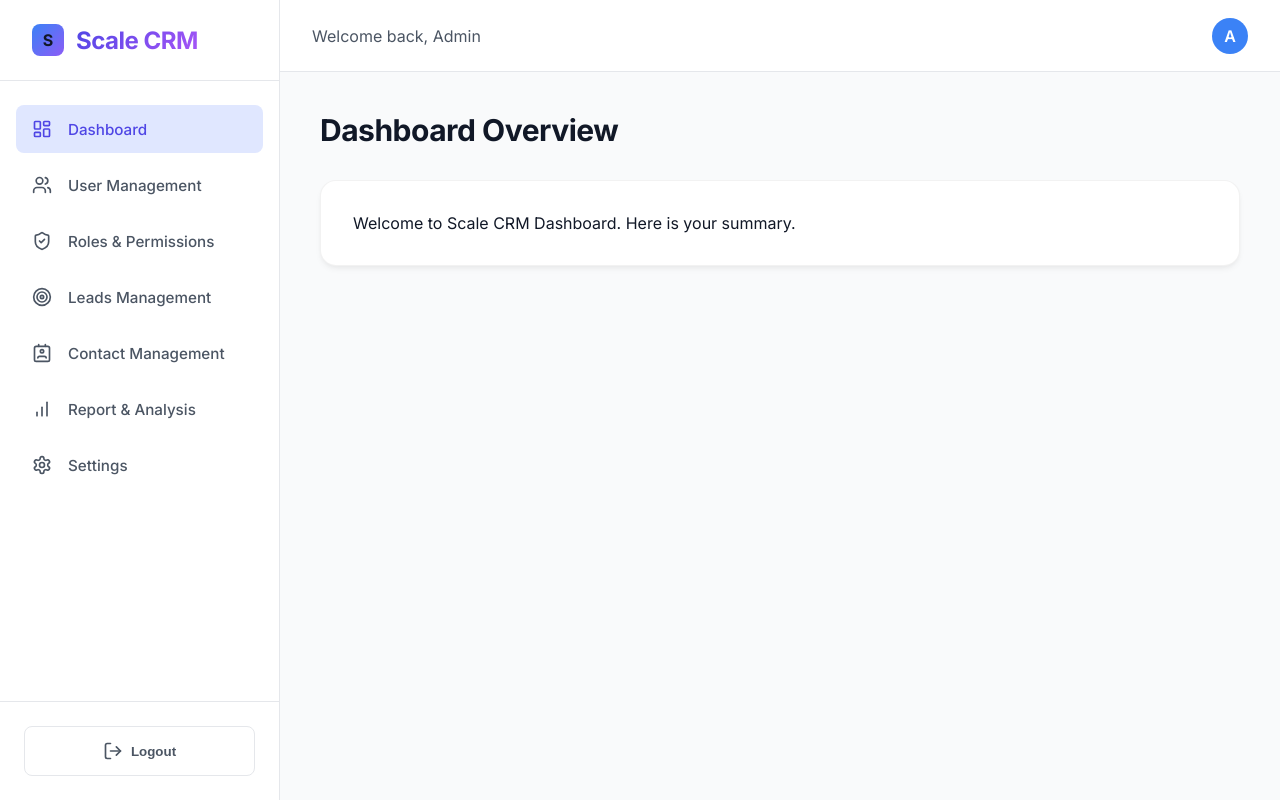
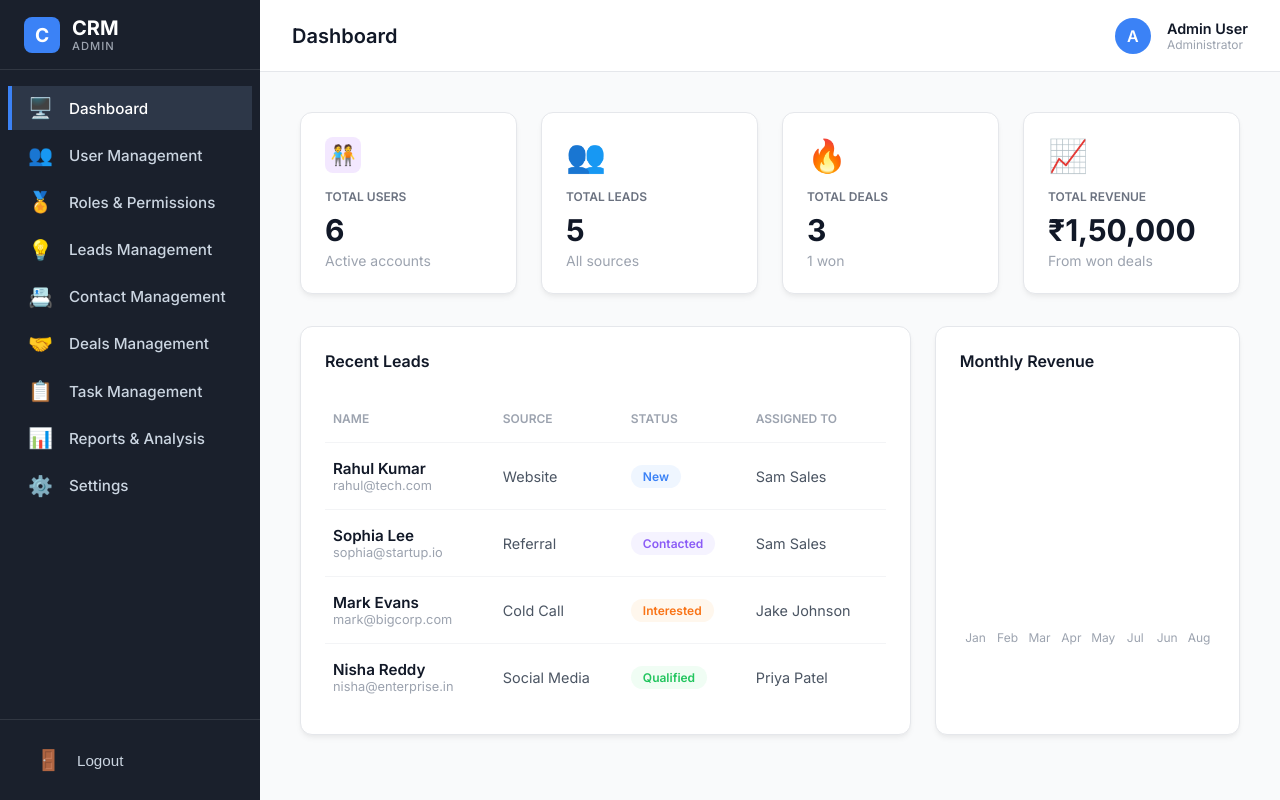
Before and after one commit to RgreenKumar/CRM, a React (Vite) app in the folder frontend/: page /dashboard in a window 1280 px wide. Built offline with nearby package versions, Linux system fonts and the light colour scheme.

Commit message:
Update dashboard UI: fix sidebar scrolling and static layout

```diff
--- a/frontend/src/index.css
+++ b/frontend/src/index.css
@@ -268,63 +268,72 @@ body {
 }
 
 .sidebar {
-  width: 280px;
-  background-color: var(--bg-surface);
-  border-right: 1px solid var(--border-color);
+  width: 260px;
+  min-width: 260px;
+  flex-shrink: 0;
+  background-color: #1a202c;
   display: flex;
   flex-direction: column;
-  transition: var(--transition-smooth);
   z-index: 10;
 }
 
 .sidebar-header {
-  padding: 1.5rem 2rem;
+  padding: 1rem 1.5rem;
   display: flex;
   align-items: center;
   gap: 0.75rem;
-  border-bottom: 1px solid var(--border-color);
+  border-bottom: 1px solid rgba(255,255,255,0.1);
 }
 
 .sidebar-header h1 {
-  font-size: 1.5rem;
+  font-size: 1.25rem;
   font-weight: 800;
-  background: linear-gradient(135deg, var(--accent-primary), #a855f7);
-  -webkit-background-clip: text;
-  background-clip: text;
-  color: transparent;
-  letter-spacing: -0.5px;
+  color: white;
+  margin: 0;
+  display: flex;
+  flex-direction: column;
+  line-height: 1.2;
+}
+
+.sidebar-header h1 span {
+  font-size: 0.7rem;
+  font-weight: 500;
+  color: #9ca3af;
+  letter-spacing: 1px;
 }
 
 .sidebar-nav {
-  padding: 1.5rem 1rem;
+  padding: 1rem 0.5rem;
   flex: 1;
-  overflow-y: auto;
+  overflow: hidden;
   display: flex;
   flex-direction: column;
-  gap: 0.5rem;
+  gap: 0.25rem;
 }
 
 .nav-item {
   display: flex;
   align-items: center;
-  padding: 0.875rem 1rem;
-  color: var(--text-secondary);
+  padding: 0.6rem 1rem;
+  color: #cbd5e1;
   text-decoration: none;
   gap: 1rem;
-  border-radius: var(--radius-md);
   transition: var(--transition-smooth);
   font-weight: 500;
   font-size: 0.95rem;
+  border-left: 4px solid transparent;
 }
 
 .nav-item:hover {
-  background-color: var(--bg-surface-hover);
-  color: var(--text-primary);
+  background-color: #2d3748;
+  color: white;
+  border-left: 4px solid #3b82f6;
 }
 
 .nav-item.active {
-  background-color: var(--accent-light);
-  color: var(--accent-primary);
+  background-color: #2d3748;
+  color: white;
+  border-left: 4px solid #3b82f6;
 }
 
 .nav-item svg {
@@ -333,30 +342,30 @@ body {
 }
 
 .sidebar-footer {
-  padding: 1.5rem;
-  border-top: 1px solid var(--border-color);
+  padding: 1rem;
+  border-top: 1px solid rgba(255,255,255,0.1);
 }
 
 .btn-logout {
   width: 100%;
-  padding: 0.875rem;
+  padding: 0.75rem 1rem;
   background: transparent;
-  border: 1px solid var(--border-color);
-  color: var(--text-secondary);
-  border-radius: var(--radius-md);
+  border: none;
+  color: #cbd5e1;
   cursor: pointer;
   display: flex;
   align-items: center;
-  justify-content: center;
-  gap: 0.5rem;
-  font-weight: 600;
+  gap: 1rem;
+  font-weight: 500;
+  font-size: 0.95rem;
   transition: var(--transition-smooth);
+  border-left: 4px solid transparent;
 }
 
 .btn-logout:hover {
-  background-color: #fee2e2;
-  color: var(--error-color);
-  border-color: #fca5a5;
+  background-color: #ef4444;
+  color: white;
+  border-left: 4px solid #b91c1c;
 }
 
 .main-content {
@@ -402,3 +411,181 @@ body {
 .card:hover {
   box-shadow: var(--shadow-lg);
 }
+
+/* -----------------------------
+   DASHBOARD SPECIFIC CONTENT
+----------------------------- */
+.dashboard-stats {
+  display: grid;
+  grid-template-columns: repeat(4, 1fr);
+  gap: 1.5rem;
+  margin-bottom: 2rem;
+}
+
+.stat-card {
+  background-color: white;
+  border-radius: 12px;
+  padding: 1.5rem;
+  box-shadow: 0 4px 6px -1px rgba(0, 0, 0, 0.05), 0 2px 4px -1px rgba(0, 0, 0, 0.03);
+  border: 1px solid #e5e7eb;
+}
+
+.stat-icon {
+  width: 48px;
+  height: 48px;
+  border-radius: 12px;
+  display: flex;
+  align-items: center;
+  justify-content: center;
+  margin-bottom: 1rem;
+}
+
+.stat-label {
+  font-size: 0.75rem;
+  text-transform: uppercase;
+  font-weight: 600;
+  color: #6b7280;
+  margin-bottom: 0.5rem;
+}
+
+.stat-value {
+  font-size: 1.875rem;
+  font-weight: 700;
+  color: #111827;
+  margin-bottom: 0.25rem;
+}
+
+.stat-subtext {
+  font-size: 0.875rem;
+  color: #9ca3af;
+}
+
+.dashboard-main-grid {
+  display: grid;
+  grid-template-columns: 2fr 1fr;
+  gap: 1.5rem;
+}
+
+.dashboard-panel {
+  background-color: white;
+  border-radius: 12px;
+  padding: 1.5rem;
+  box-shadow: 0 4px 6px -1px rgba(0, 0, 0, 0.05), 0 2px 4px -1px rgba(0, 0, 0, 0.03);
+  border: 1px solid #e5e7eb;
+}
+
+.panel-title {
+  font-size: 1rem;
+  font-weight: 600;
+  color: #111827;
+  margin-bottom: 1.5rem;
+}
+
+/* Leads Table */
+.leads-table {
+  width: 100%;
+  border-collapse: collapse;
+}
+
+.leads-table th {
+  text-align: left;
+  padding: 1rem 0.5rem;
+  font-size: 0.75rem;
+  text-transform: uppercase;
+  font-weight: 600;
+  color: #9ca3af;
+  border-bottom: 1px solid #f3f4f6;
+}
+
+.leads-table td {
+  padding: 1rem 0.5rem;
+  border-bottom: 1px solid #f3f4f6;
+  vertical-align: middle;
+}
+
+.leads-table tr:last-child td {
+  border-bottom: none;
+}
+
+.lead-name {
+  font-weight: 600;
+  color: #111827;
+  font-size: 0.95rem;
+}
+
+.lead-email {
+  font-size: 0.8rem;
+  color: #9ca3af;
+}
+
+.lead-source {
+  font-size: 0.9rem;
+  color: #4b5563;
+}
+
+.lead-assignee {
+  font-size: 0.9rem;
+  color: #4b5563;
+}
+
+/* Status Badges */
+.status-badge {
+  padding: 0.25rem 0.75rem;
+  border-radius: 9999px;
+  font-size: 0.75rem;
+  font-weight: 600;
+  display: inline-block;
+}
+
+.status-new {
+  background-color: #eff6ff;
+  color: #3b82f6;
+}
+
+.status-contacted {
+  background-color: #f5f3ff;
+  color: #8b5cf6;
+}
+
+.status-interested {
+  background-color: #fff7ed;
+  color: #f97316;
+}
+
+.status-qualified {
+  background-color: #f0fdf4;
+  color: #22c55e;
+}
+
+/* Chart */
+.chart-container {
+  display: flex;
+  align-items: flex-end;
+  justify-content: space-between;
+  height: 250px;
+  padding-top: 1rem;
+}
+
+.chart-bar-group {
+  display: flex;
+  flex-direction: column;
+  align-items: center;
+  gap: 0.5rem;
+  width: 100%;
+}
+
+.chart-bar {
+  width: 24px;
+  background-color: #93c5fd;
+  border-radius: 4px 4px 0 0;
+  transition: var(--transition-smooth);
+}
+
+.chart-bar:hover {
+  background-color: #3b82f6;
+}
+
+.chart-label {
+  font-size: 0.75rem;
+  color: #9ca3af;
+}
--- a/frontend/src/pages/Dashboard.jsx
+++ b/frontend/src/pages/Dashboard.jsx
@@ -1,22 +1,113 @@
 import { useState } from 'react';
 import { Routes, Route, Link, useNavigate, useLocation } from 'react-router-dom';
-import {
-  LayoutDashboard,
-  Users,
-  ShieldCheck,
-  Target,
-  Contact,
-  BarChart,
-  Settings,
-  LogOut
-} from 'lucide-react';
 
-const DashboardOverview = () => (
-  <div>
-    <h2 className="page-title">Dashboard Overview</h2>
-    <div className="card">Welcome to Scale CRM Dashboard. Here is your summary.</div>
-  </div>
-);
+const DashboardOverview = () => {
+  const recentLeads = [
+    { name: 'Rahul Kumar', email: 'rahul@tech.com', source: 'Website', status: 'New', statusClass: 'status-new', assignee: 'Sam Sales' },
+    { name: 'Sophia Lee', email: 'sophia@startup.io', source: 'Referral', status: 'Contacted', statusClass: 'status-contacted', assignee: 'Sam Sales' },
+    { name: 'Mark Evans', email: 'mark@bigcorp.com', source: 'Cold Call', status: 'Interested', statusClass: 'status-interested', assignee: 'Jake Johnson' },
+    { name: 'Nisha Reddy', email: 'nisha@enterprise.in', source: 'Social Media', status: 'Qualified', statusClass: 'status-qualified', assignee: 'Priya Patel' },
+  ];
+
+  const revenueData = [
+    { month: 'Jan', height: '40%' },
+    { month: 'Feb', height: '60%' },
+    { month: 'Mar', height: '55%' },
+    { month: 'Apr', height: '70%' },
+    { month: 'May', height: '80%' },
+    { month: 'Jul', height: '55%' },
+    { month: 'Jun', height: '85%' },
+    { month: 'Aug', height: '100%' },
+  ];
+
+  return (
+    <div>
+      <div className="dashboard-stats">
+        <div className="stat-card">
+          <div style={{ marginBottom: '1rem' }}>
+            <div style={{ width: '36px', height: '36px', background: '#f3e8ff', borderRadius: '8px', display: 'flex', alignItems: 'center', justifyContent: 'center', fontSize: '20px' }}>
+              🧑‍🤝‍🧑
+            </div>
+          </div>
+          <div className="stat-label">Total Users</div>
+          <div className="stat-value">6</div>
+          <div className="stat-subtext">Active accounts</div>
+        </div>
+        <div className="stat-card">
+          <div style={{ marginBottom: '1rem', height: '36px', display: 'flex', alignItems: 'center', fontSize: '32px' }}>
+            👥
+          </div>
+          <div className="stat-label">Total Leads</div>
+          <div className="stat-value">5</div>
+          <div className="stat-subtext">All sources</div>
+        </div>
+        <div className="stat-card">
+          <div style={{ marginBottom: '1rem', height: '36px', display: 'flex', alignItems: 'center', fontSize: '32px' }}>
+            🔥
+          </div>
+          <div className="stat-label">Total Deals</div>
+          <div className="stat-value">3</div>
+          <div className="stat-subtext">1 won</div>
+        </div>
+        <div className="stat-card">
+          <div style={{ marginBottom: '1rem', height: '36px', display: 'flex', alignItems: 'center', fontSize: '32px' }}>
+            📈
+          </div>
+          <div className="stat-label">Total Revenue</div>
+          <div className="stat-value">₹1,50,000</div>
+          <div className="stat-subtext">From won deals</div>
+        </div>
+      </div>
+
+      <div className="dashboard-main-grid">
+        <div className="dashboard-panel">
+          <h3 className="panel-title">Recent Leads</h3>
+          <table className="leads-table">
+            <thead>
+              <tr>
+                <th>Name</th>
+                <th>Source</th>
+                <th>Status</th>
+                <th>Assigned To</th>
+              </tr>
+            </thead>
+            <tbody>
+              {recentLeads.map((lead, index) => (
+                <tr key={index}>
+                  <td>
+                    <div className="lead-name">{lead.name}</div>
+                    <div className="lead-email">{lead.email}</div>
+                  </td>
+                  <td>
+                    <div className="lead-source">{lead.source}</div>
+                  </td>
+                  <td>
+                    <span className={`status-badge ${lead.statusClass}`}>{lead.status}</span>
+                  </td>
+                  <td>
+                    <div className="lead-assignee">{lead.assignee}</div>
+                  </td>
+                </tr>
+              ))}
+            </tbody>
+          </table>
+        </div>
+
+        <div className="dashboard-panel">
+          <h3 className="panel-title">Monthly Revenue</h3>
+          <div className="chart-container">
+            {revenueData.map((data, index) => (
+              <div key={index} className="chart-bar-group">
+                <div className="chart-bar" style={{ height: data.height }}></div>
+                <div className="chart-label">{data.month}</div>
+              </div>
+            ))}
+          </div>
+        </div>
+      </div>
+    </div>
+  );
+};
 
 const UserManagement = () => (
   <div>
@@ -46,9 +137,23 @@ const ContactManagement = () => (
   </div>
 );
 
+const DealsManagement = () => (
+  <div>
+    <h2 className="page-title">Deals Management</h2>
+    <div className="card">Manage and track your deals.</div>
+  </div>
+);
+
+const TaskManagement = () => (
+  <div>
+    <h2 className="page-title">Task Management</h2>
+    <div className="card">Organize your daily tasks.</div>
+  </div>
+);
+
 const ReportAnalysis = () => (
   <div>
-    <h2 className="page-title">Report & Analysis</h2>
+    <h2 className="page-title">Reports & Analysis</h2>
     <div className="card">View detailed reports and analytics.</div>
   </div>
 );
@@ -69,21 +174,25 @@ const Dashboard = () => {
   };
 
   const navItems = [
-    { path: '/dashboard', label: 'Dashboard', icon: LayoutDashboard },
-    { path: '/dashboard/users', label: 'User Management', icon: Users },
-    { path: '/dashboard/roles', label: 'Roles & Permissions', icon: ShieldCheck },
-    { path: '/dashboard/leads', label: 'Leads Management', icon: Target },
-    { path: '/dashboard/contacts', label: 'Contact Management', icon: Contact },
-    { path: '/dashboard/reports', label: 'Report & Analysis', icon: BarChart },
-    { path: '/dashboard/settings', label: 'Settings', icon: Settings },
+    { path: '/dashboard', label: 'Dashboard', icon: '🖥️' },
+    { path: '/dashboard/users', label: 'User Management', icon: '👥' },
+    { path: '/dashboard/roles', label: 'Roles & Permissions', icon: '🏅' },
+    { path: '/dashboard/leads', label: 'Leads Management', icon: '💡' },
+    { path: '/dashboard/contacts', label: 'Contact Management', icon: '📇' },
+    { path: '/dashboard/deals', label: 'Deals Management', icon: '🤝' },
+    { path: '/dashboard/tasks', label: 'Task Management', icon: '📋' },
+    { path: '/dashboard/reports', label: 'Reports & Analysis', icon: '📊' },
+    { path: '/dashboard/settings', label: 'Settings', icon: '⚙️' },
   ];
+
+  const currentNavItem = navItems.find(item => location.pathname === item.path) || navItems[0];
 
   return (
     <div className="dashboard-layout">
       <aside className="sidebar">
         <div className="sidebar-header">
-          <div style={{ width: 32, height: 32, borderRadius: 8, background: 'linear-gradient(135deg, #3b82f6, #8b5cf6)', display: 'flex', alignItems: 'center', justifyContent: 'center', fontWeight: 'bold' }}>S</div>
-          <h1>Scale CRM</h1>
+          <div style={{ width: 36, height: 36, borderRadius: 8, background: '#3b82f6', color: 'white', display: 'flex', alignItems: 'center', justifyContent: 'center', fontWeight: 'bold', fontSize: '1.2rem' }}>C</div>
+          <h1>CRM<span>ADMIN</span></h1>
         </div>
 
         <nav className="sidebar-nav">
@@ -96,7 +205,7 @@ const Dashboard = () => {
                 to={item.path}
                 className={`nav-item ${isActive ? 'active' : ''}`}
               >
-                <Icon size={20} />
+                <span style={{ fontSize: '1.25rem' }}>{item.icon}</span>
                 <span>{item.label}</span>
               </Link>
             );
@@ -105,7 +214,7 @@ const Dashboard = () => {
 
         <div className="sidebar-footer">
           <button className="btn-logout" onClick={handleLogout}>
-            <LogOut size={20} />
+            <span style={{ fontSize: '1.25rem' }}>🚪</span>
             <span>Logout</span>
           </button>
         </div>
@@ -113,9 +222,13 @@ const Dashboard = () => {
 
       <main className="main-content">
         <header className="topbar">
-          <div style={{color: 'var(--text-secondary)'}}>Welcome back, Admin</div>
+          <h2 style={{ fontSize: '1.25rem', fontWeight: 600, color: 'var(--text-primary)' }}>{currentNavItem.label}</h2>
           <div style={{display: 'flex', gap: '1rem', alignItems: 'center'}}>
              <div style={{width: 36, height: 36, borderRadius: '50%', background: '#3b82f6', color: 'white', display: 'flex', alignItems: 'center', justifyContent: 'center', fontWeight: '600'}}>A</div>
+             <div style={{display: 'flex', flexDirection: 'column'}}>
+               <span style={{ fontSize: '0.9rem', fontWeight: 600, color: 'var(--text-primary)' }}>Admin User</span>
+               <span style={{ fontSize: '0.75rem', color: 'var(--text-tertiary)' }}>Administrator</span>
+             </div>
           </div>
         </header>
 
@@ -126,6 +239,8 @@ const Dashboard = () => {
             <Route path="/roles" element={<RolesPermissions />} />
             <Route path="/leads" element={<LeadsManagement />} />
             <Route path="/contacts" element={<ContactManagement />} />
+            <Route path="/deals" element={<DealsManagement />} />
+            <Route path="/tasks" element={<TaskManagement />} />
             <Route path="/reports" element={<ReportAnalysis />} />
             <Route path="/settings" element={<AppSettings />} />
           </Routes>
```
